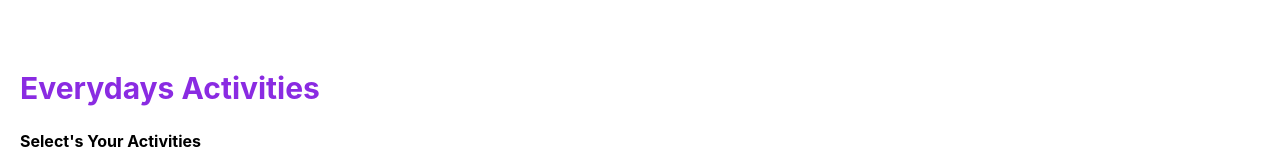
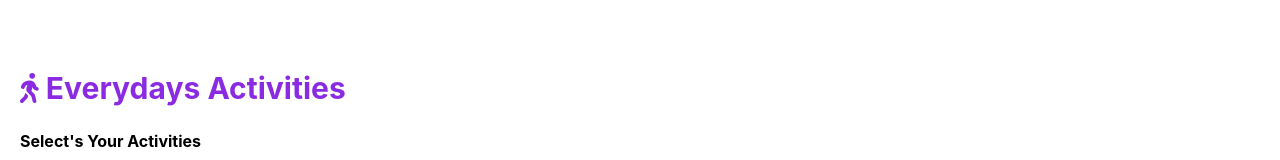
Before and after one commit to ayakub/Daily-routine-react, a React (Create React App) app: page / in a window 1280 px wide. Shown: the top 160 px of the page. Built offline with nearby package versions, Linux system fonts and the light colour scheme.

Commit message:
added fonawesome

```diff
--- a/src/Componants/Nav/Nav.js
+++ b/src/Componants/Nav/Nav.js
@@ -1,11 +1,14 @@
 import React from 'react';
 import './Nav.css'
+import { FontAwesomeIcon } from '@fortawesome/react-fontawesome'
+import { faWalking } from '@fortawesome/free-solid-svg-icons'
 
 const Nav = () => {
     return (
         <div className='nav-container'>
-            <h2> Everydays Activities</h2>
+            <h2><FontAwesomeIcon icon={faWalking}></FontAwesomeIcon> Everydays Activities</h2>
             <h4>Select's Your Activities</h4>
+
         </div>
     );
 };
```
